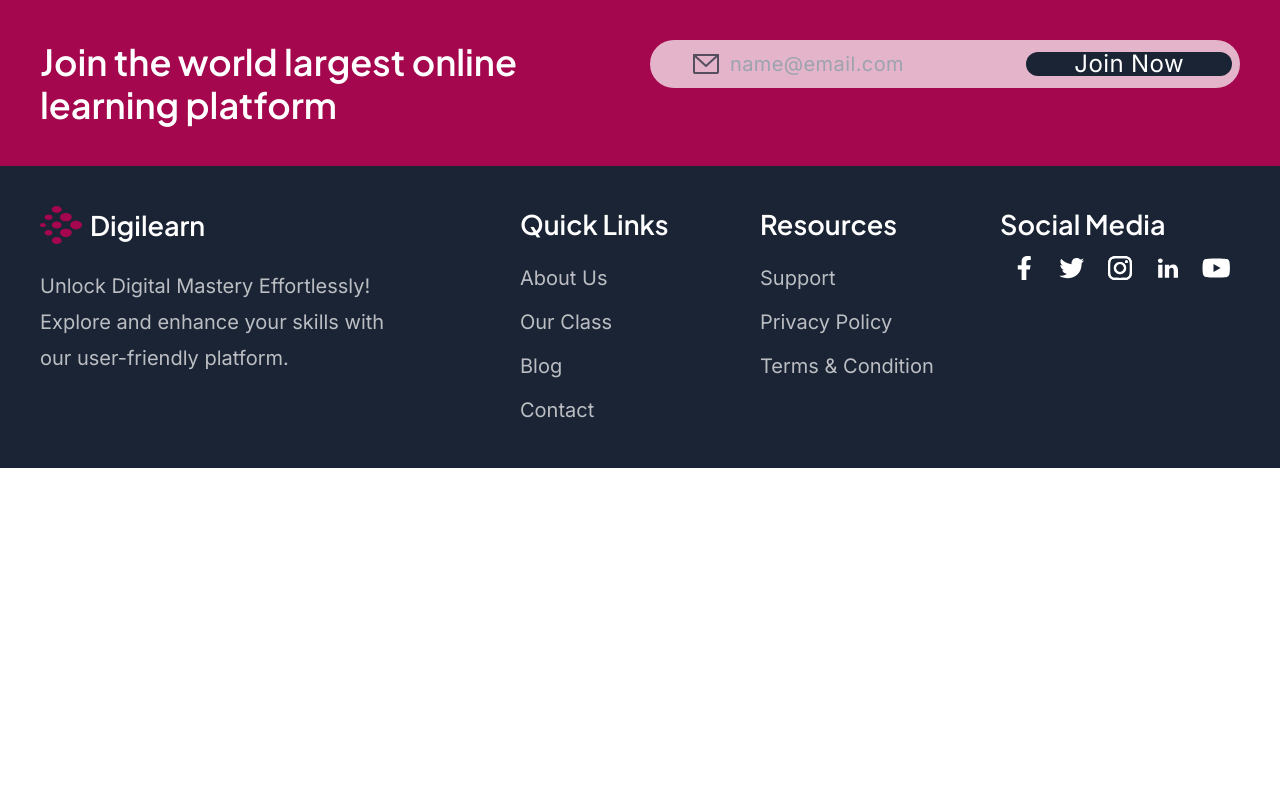
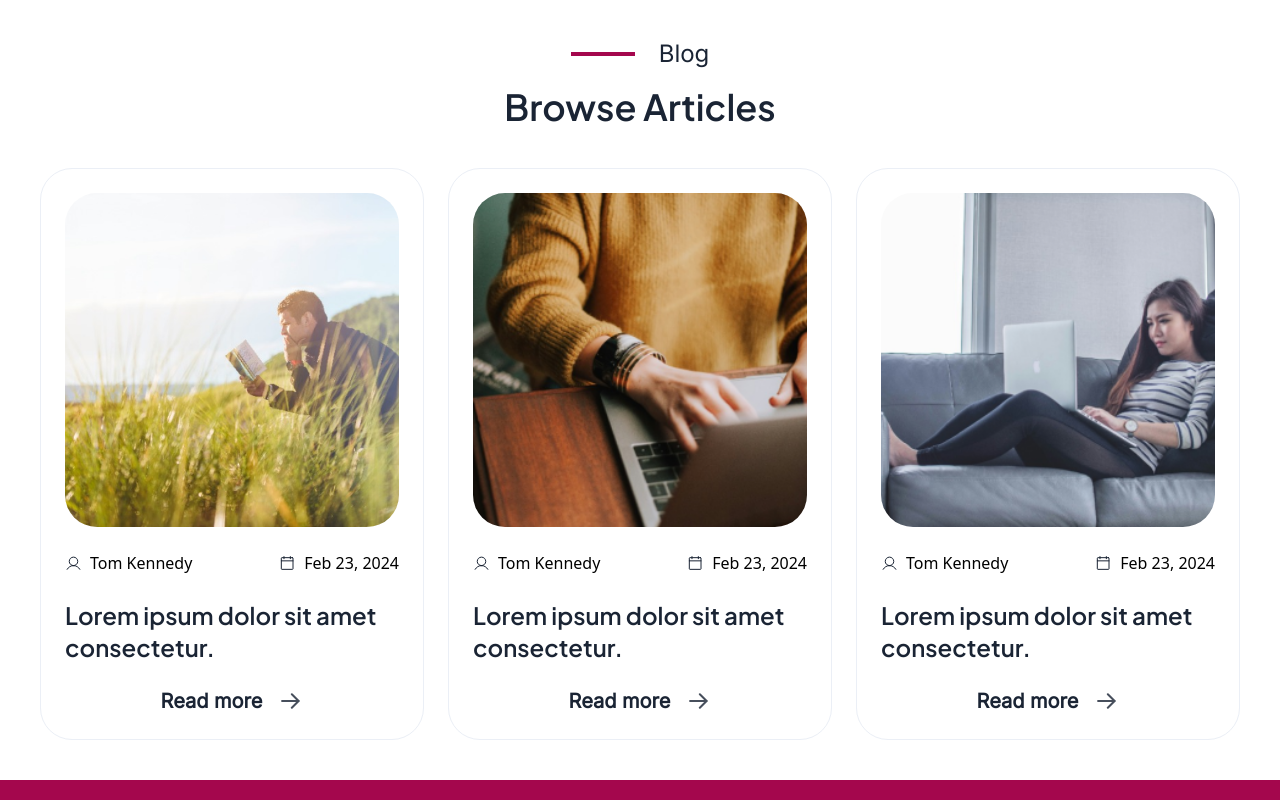
Before and after one commit to olawale-o/ui-challenges, a Next.js app: page /digilearn in a window 1280 px wide. Shown: the top 800 px of the page. Built offline with nearby package versions, Linux system fonts and the light colour scheme.

Commit message:
Create Blog section

```diff
--- a/src/app/(root)/(education)/digilearn/page.tsx
+++ b/src/app/(root)/(education)/digilearn/page.tsx
@@ -103,8 +103,8 @@ const footerLinks = [
   },
 ];
 
-const prefixDash = () => {
-  return <div className="h-4px w-16 bg-[#A4074D]"></div>;
+const PrefixDash = () => {
+  return <div className="h-1 w-16 bg-[#A4074D]"></div>;
 };
 
 const Button = ({
@@ -142,6 +142,177 @@ const Button = ({
     >
       {title}
     </button>
+  );
+};
+
+const Blog = () => {
+  return (
+    <section>
+      <div className="p-5 xl:p-10 bg-white">
+        <div className="max-w-[1280px] mx-auto">
+          <div className="text-center">
+            <div className="flex gap-6 items-center justify-center">
+              <PrefixDash />
+              <div className="text-2xl text-[#1A2434] leading-[28.8px] font-normal font-inter">
+                Blog
+              </div>
+            </div>
+            <div className="mt-4">
+              <h2 className="font-pjs text-4xl font-semibold text-[#1A2434] semi-bold leading-[43.2px]">
+                Browse Articles
+              </h2>
+            </div>
+          </div>
+          <div className="mt-10">
+            <div className="grid grid-cols-1 md:grid-cols-3 gap-6">
+              {articles.map((article) => (
+                <div className="col-span-1" key={article.id}>
+                  <div className="p-1 md:p-3 xl:p-6 rounded-[32px] border-solid border-[1px] border-[#EBEFF6]">
+                    <div className="">
+                      <figure className="relative w-full aspect-[2/1] md:aspect-square rounded-[32px]">
+                        <img
+                          src={article.assets}
+                          alt="Picture"
+                          className="absolute inset-0 w-full h-full object-cover block rounded-[32px]"
+                        />
+                      </figure>
+                      <div className="mt-6">
+                        <div className="flex justify-between">
+                          <div className="flex items-center gap-2">
+                            <svg
+                              xmlns="http://www.w3.org/2000/svg"
+                              width="17"
+                              height="17"
+                              viewBox="0 0 17 17"
+                              fill="none"
+                            >
+                              <g clipPath="url(#clip0_34_2310)">
+                                <path
+                                  d="M8.5 10.625C10.8472 10.625 12.75 8.72221 12.75 6.375C12.75 4.02779 10.8472 2.125 8.5 2.125C6.15279 2.125 4.25 4.02779 4.25 6.375C4.25 8.72221 6.15279 10.625 8.5 10.625Z"
+                                  stroke="#1A2434"
+                                  strokeLinecap="round"
+                                  strokeLinejoin="round"
+                                />
+                                <path
+                                  d="M2.125 14.3438C3.41129 12.1211 5.74746 10.625 8.5 10.625C11.2525 10.625 13.5887 12.1211 14.875 14.3438"
+                                  stroke="#1A2434"
+                                  strokeLinecap="round"
+                                  strokeLinejoin="round"
+                                />
+                              </g>
+                              <defs>
+                                <clipPath id="clip0_34_2310">
+                                  <rect width="17" height="17" fill="white" />
+                                </clipPath>
+                              </defs>
+                            </svg>
+                            <span>Tom Kennedy</span>
+                          </div>
+                          <div className="flex items-center gap-2">
+                            <svg
+                              xmlns="http://www.w3.org/2000/svg"
+                              width="18"
+                              height="17"
+                              viewBox="0 0 18 17"
+                              fill="none"
+                            >
+                              <g clipPath="url(#clip0_34_2300)">
+                                <path
+                                  d="M14.4791 2.65625H3.85413C3.56072 2.65625 3.32288 2.8941 3.32288 3.1875V13.8125C3.32288 14.1059 3.56072 14.3438 3.85413 14.3438H14.4791C14.7725 14.3438 15.0104 14.1059 15.0104 13.8125V3.1875C15.0104 2.8941 14.7725 2.65625 14.4791 2.65625Z"
+                                  stroke="#1A2434"
+                                  strokeLinecap="round"
+                                  strokeLinejoin="round"
+                                />
+                                <path
+                                  d="M12.3541 1.59375V3.71875"
+                                  stroke="#1A2434"
+                                  strokeLinecap="round"
+                                  strokeLinejoin="round"
+                                />
+                                <path
+                                  d="M5.97913 1.59375V3.71875"
+                                  stroke="#1A2434"
+                                  strokeLinecap="round"
+                                  strokeLinejoin="round"
+                                />
+                                <path
+                                  d="M3.32288 5.84375H15.0104"
+                                  stroke="#1A2434"
+                                  strokeLinecap="round"
+                                  strokeLinejoin="round"
+                                />
+                              </g>
+                              <defs>
+                                <clipPath id="clip0_34_2300">
+                                  <rect
+                                    width="17"
+                                    height="17"
+                                    fill="white"
+                                    transform="translate(0.666626)"
+                                  />
+                                </clipPath>
+                              </defs>
+                            </svg>
+                            <span>{article.date}</span>
+                          </div>
+                        </div>
+                      </div>
+                      <div className="mt-6">
+                        <div className="text-[#1A2434] font-pjs text-base xl:text-2xl font-semibold leading-[33.6px]">
+                          Lorem ipsum dolor sit amet consectetur.
+                        </div>
+                      </div>
+                      <div className="mt-6">
+                        <Link
+                          href="/"
+                          className="text-[#1A2434] font-inter text-base xl:text-xl font-bold leading-6 flex justify-center items-center gap-4"
+                        >
+                          Read more
+                          <svg
+                            xmlns="http://www.w3.org/2000/svg"
+                            width="25"
+                            height="24"
+                            viewBox="0 0 25 24"
+                            fill="none"
+                          >
+                            <g opacity="0.8" clip-path="url(#clip0_24_1741)">
+                              <path
+                                d="M4.08337 12H20.5834"
+                                stroke="#1A2434"
+                                strokeWidth="2"
+                                strokeLinecap="round"
+                                strokeLinejoin="round"
+                              />
+                              <path
+                                d="M13.8334 5.25L20.5834 12L13.8334 18.75"
+                                stroke="#1A2434"
+                                strokeWidth="2"
+                                strokeLinecap="round"
+                                strokeLinejoin="round"
+                              />
+                            </g>
+                            <defs>
+                              <clipPath id="clip0_24_1741">
+                                <rect
+                                  width="24"
+                                  height="24"
+                                  fill="white"
+                                  transform="translate(0.333374)"
+                                />
+                              </clipPath>
+                            </defs>
+                          </svg>
+                        </Link>
+                      </div>
+                    </div>
+                  </div>
+                </div>
+              ))}
+            </div>
+          </div>
+        </div>
+      </div>
+    </section>
   );
 };
 
@@ -393,6 +564,7 @@ export default function Digilearn() {
   return (
     <div>
       <div className="max-w-[1440px] mx-auto">
+        <Blog />
         <Newsletter />
         <Footer />
       </div>
```
